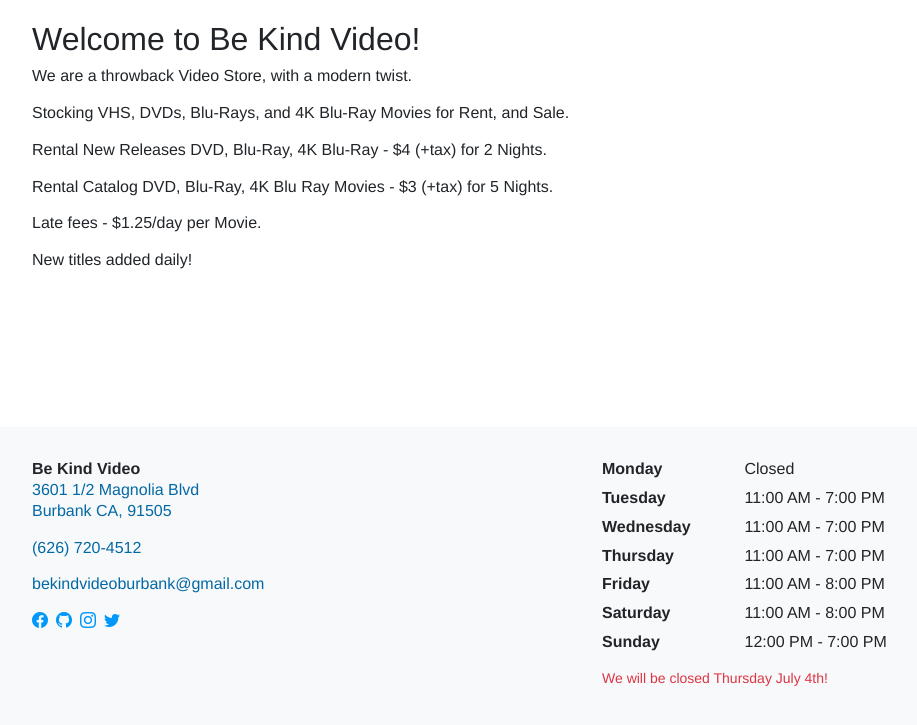
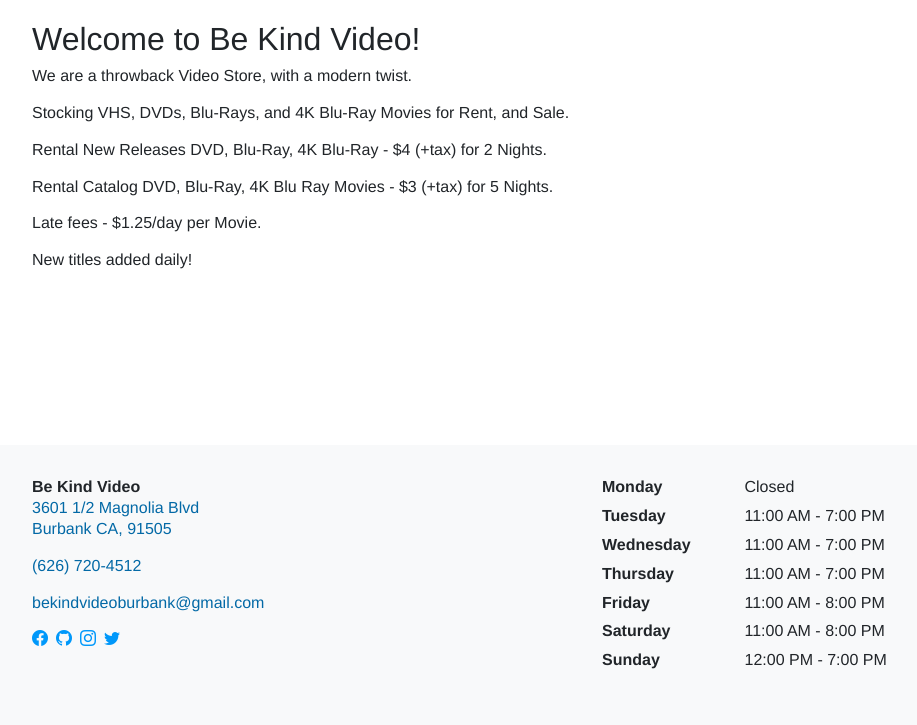
Before and after one commit to arenoir/be-kind-video, a Jekyll site: the page built from index.markdown, in a window 1280 px wide, cut to the strip 157-882 px from the top of the page. Shown: the whole strip, without its empty margins (50-967 px from the left). Built offline with Jekyll 4.4.1, drawn with Linux system fonts in a browser that asks for light colours.

Commit message:
Update hours.yml
Removed July 4th hours

```diff
--- a/_data/hours.yml
+++ b/_data/hours.yml
@@ -15,4 +15,4 @@
     description: '11:00 AM - 8:00 PM'
   - name: Sunday
     description: '12:00 PM - 7:00 PM'
-note: We will be closed Thursday July 4th!
+note:
```
